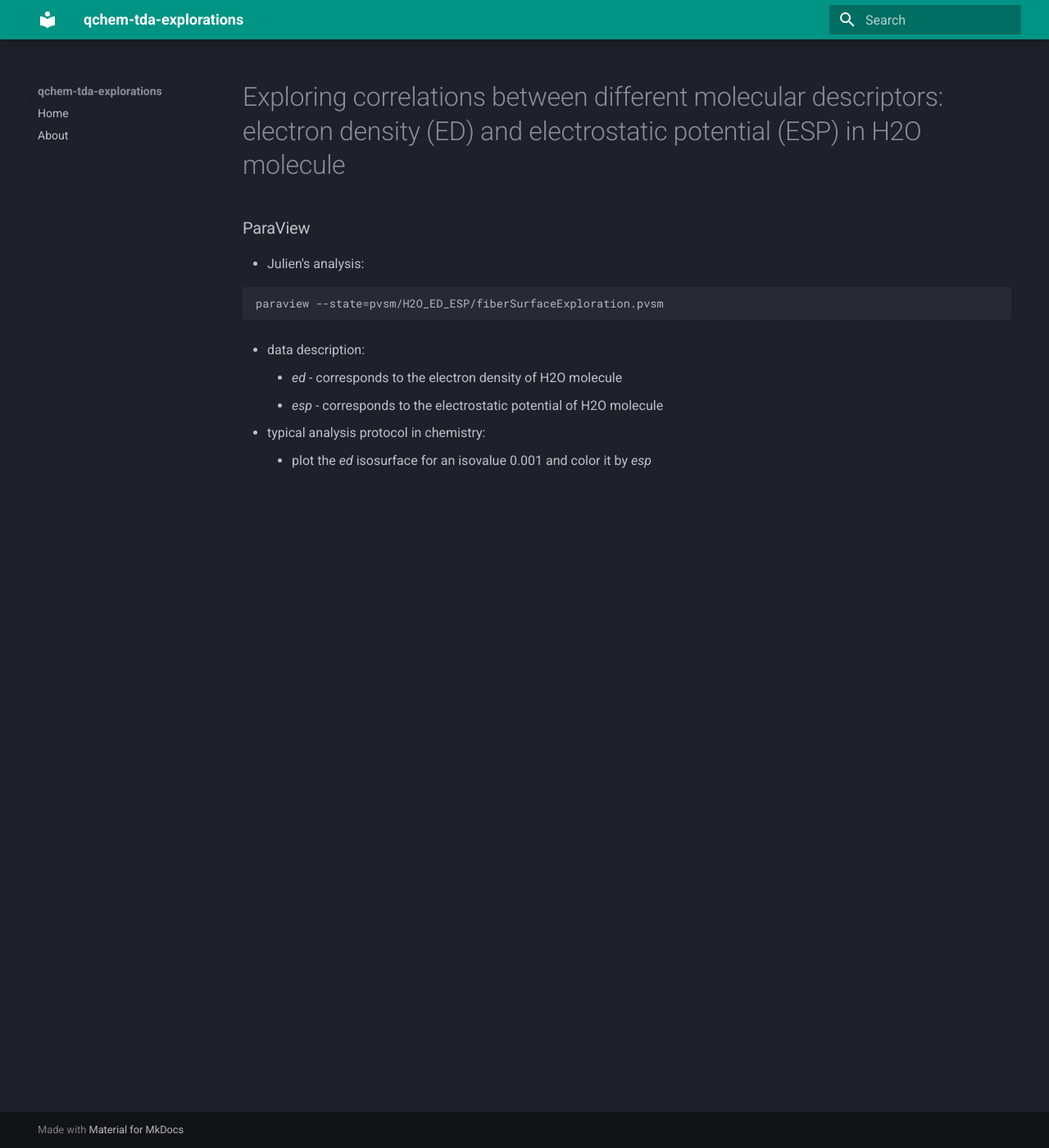
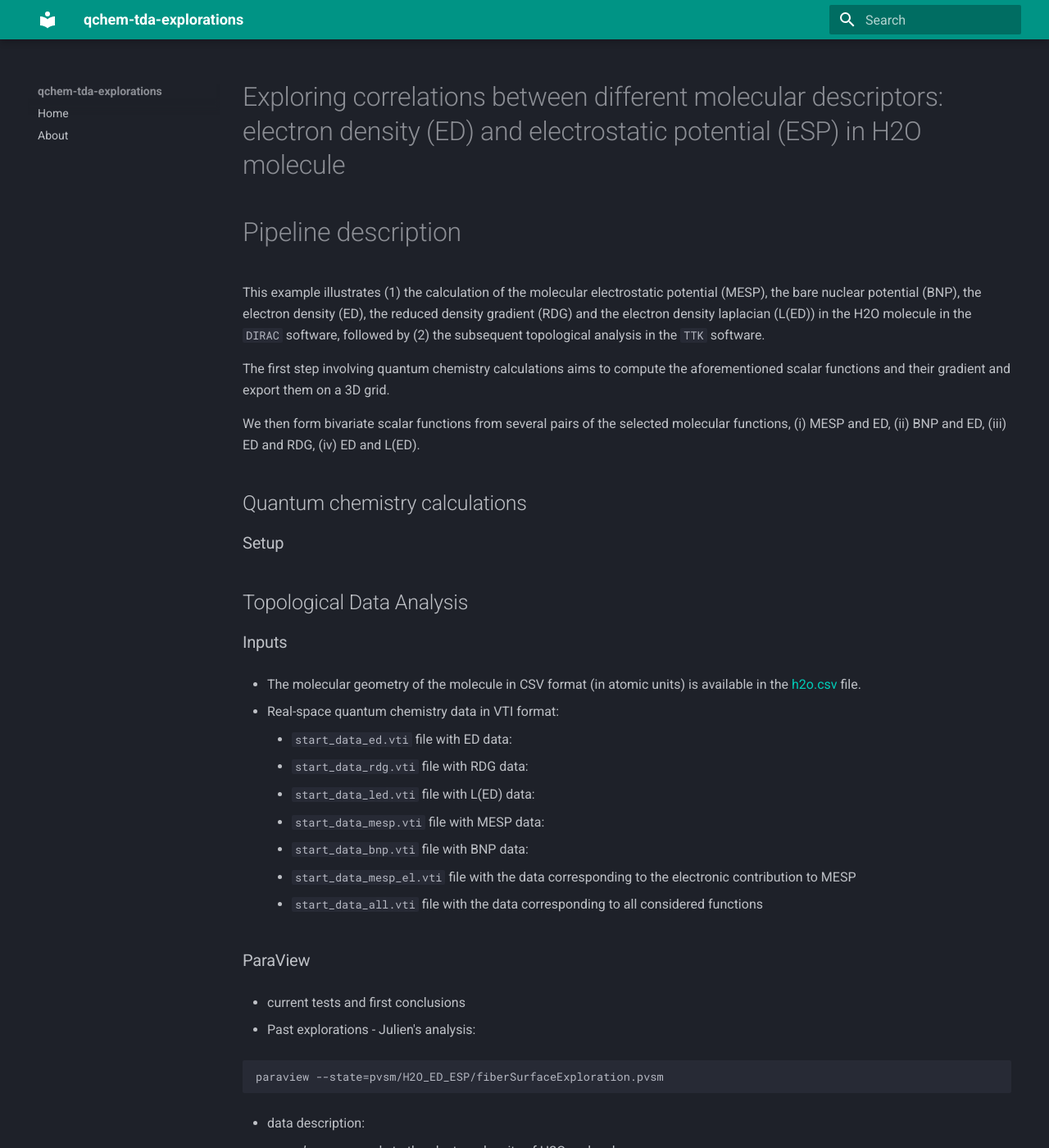
Before and after one commit to tda-qchem/tda-qchem-explorations, an MkDocs documentation site: the page built from docs/H2O_ED_ESP.md, in a window 1280 px wide and 1400 px high. Shown: the whole window at 82% size. Built offline with MkDocs 1.6.1 and Material for MkDocs 9.7.7, drawn with Linux system fonts in a browser that asks for light colours.

Commit message:
further explorations on H2O - bivariate data analysis

````diff
--- a/docs/H2O_ED_ESP.md
+++ b/docs/H2O_ED_ESP.md
@@ -1,9 +1,47 @@
 # Exploring correlations between different molecular descriptors: electron density (ED) and electrostatic potential (ESP) in H2O molecule
+
+
+
+# Pipeline description
+
+This example illustrates (1) the calculation of the molecular electrostatic potential (MESP), the bare nuclear potential (BNP), the electron density (ED), the reduced density gradient (RDG) and the electron density laplacian (L(ED)) in the H2O molecule in the `DIRAC` software, followed by (2) the subsequent topological analysis in the `TTK` software.
+
+
+The first step involving quantum chemistry calculations aims to compute the aforementioned scalar functions and their gradient and export them on a 3D grid.
+
+We then form bivariate scalar functions from several pairs of the selected molecular functions, (i) MESP and ED, (ii) BNP and ED, (iii) ED and RDG, (iv) ED and L(ED).
+
+## Quantum chemistry calculations
+
+### Setup
+
+
+
+## Topological Data Analysis
+
+### Inputs
+
+* The molecular geometry of the molecule in CSV format (in atomic units) is available in the [h2o.csv](link) file.
+
+* Real-space quantum chemistry data in VTI format:
+
+    * `start_data_ed.vti` file with ED data:
+    * `start_data_rdg.vti` file with RDG data:
+    * `start_data_led.vti` file with L(ED) data:
+    * `start_data_mesp.vti` file with MESP data:
+    * `start_data_bnp.vti` file with BNP data:
+    * `start_data_mesp_el.vti` file with the data corresponding to the electronic contribution to MESP
+    * `start_data_all.vti` file with the data corresponding to all considered functions
+
 
 
 ### ParaView
 
-* Julien's analysis:
+
+* current tests and first conclusions
+
+
+* Past explorations - Julien's analysis:
 
 ```
 paraview --state=pvsm/H2O_ED_ESP/fiberSurfaceExploration.pvsm
````
